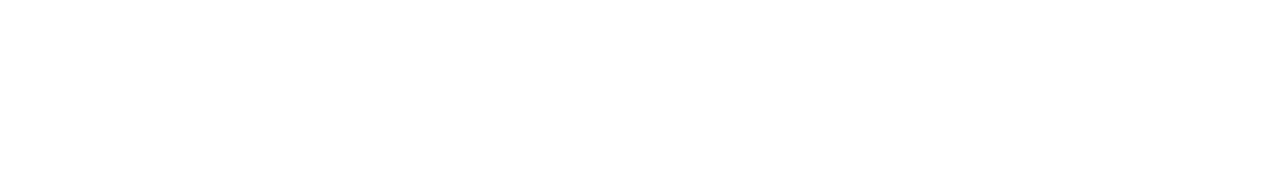
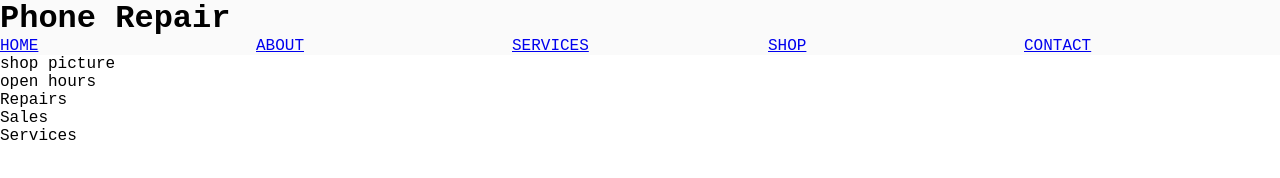
Before and after one commit to barryjb/lutwyche-bls-phone-repair, a plain HTML site: page index.html in a window 1280 px wide. Drawn offline with Linux system fonts and the light colour scheme.

Commit message:
first iteration index-html style-css

```diff
--- a/index.html
+++ b/index.html
@@ -4,9 +4,41 @@
     <meta charset="UTF-8">
     <meta http-equiv="X-UA-Compatible" content="IE=edge">
     <meta name="viewport" content="width=device-width, initial-scale=1.0">
-    <title>Document</title>
+    <link rel="stylesheet" href="style.css">
+    <title>Phone Repair</title>
 </head>
 <body>
+    <header>
+        <div>
+            <h1>Phone Repair</h1>
+        </div>
+            <nav>
+                <ul>
+                    <li><a href="#">HOME</a></li>
+                    <li><a href="about.html">ABOUT</a></li>
+                    <li><a href="services.html">SERVICES</a></li>
+                    <li><a href="shop.html">SHOP</a></li>
+                    <li><a href="contact.html">CONTACT</a></li>
+                </ul>
+            </nav>
+    </header>
 
+    <div class="showcase">
+        shop picture
+    </div>
+
+    <section class="hours">
+        open hours
+    </section>
+
+    <section class="cards">
+        <div class="card">Repairs</div>
+        <div class="card">Sales</div>
+        <div class="card">Services</div>
+    </section>
+
+    <footer>
+
+    </footer>
 </body>
 </html>
--- a/style.css
+++ b/style.css
@@ -0,0 +1,34 @@
+*{
+    padding: 0;
+    margin: 0;
+}
+
+*, *::before, *::after { box-sizing: inherit;}
+
+html{
+    box-sizing: border-box;
+}
+
+body{
+    font-family:'Courier New', Courier, monospace;
+
+}
+
+header{
+    background-color: #FAFAFA;
+}
+
+nav ul{
+    display: flex;
+    flex-direction: row;
+    justify-content: center;
+
+
+}
+
+nav ul li{
+    list-style: none;
+    width: calc(100%/5);
+
+
+}
```
